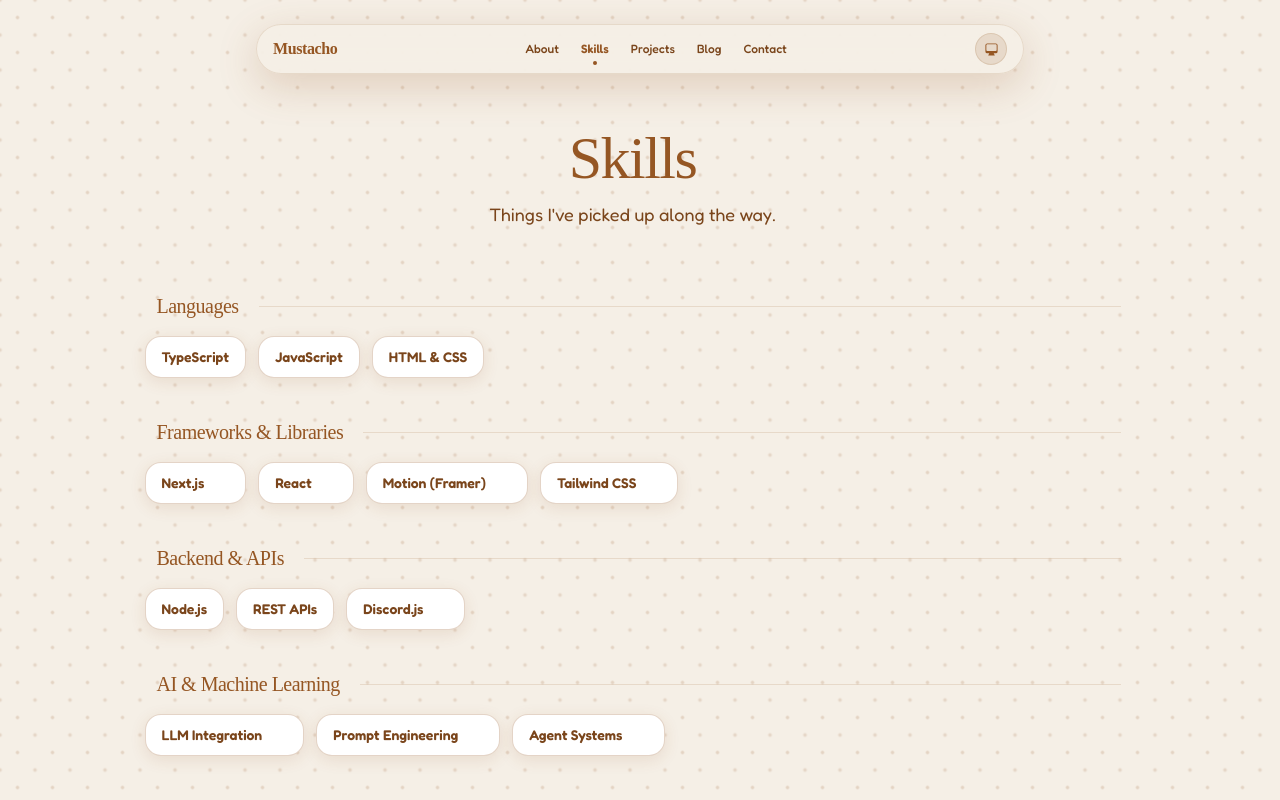
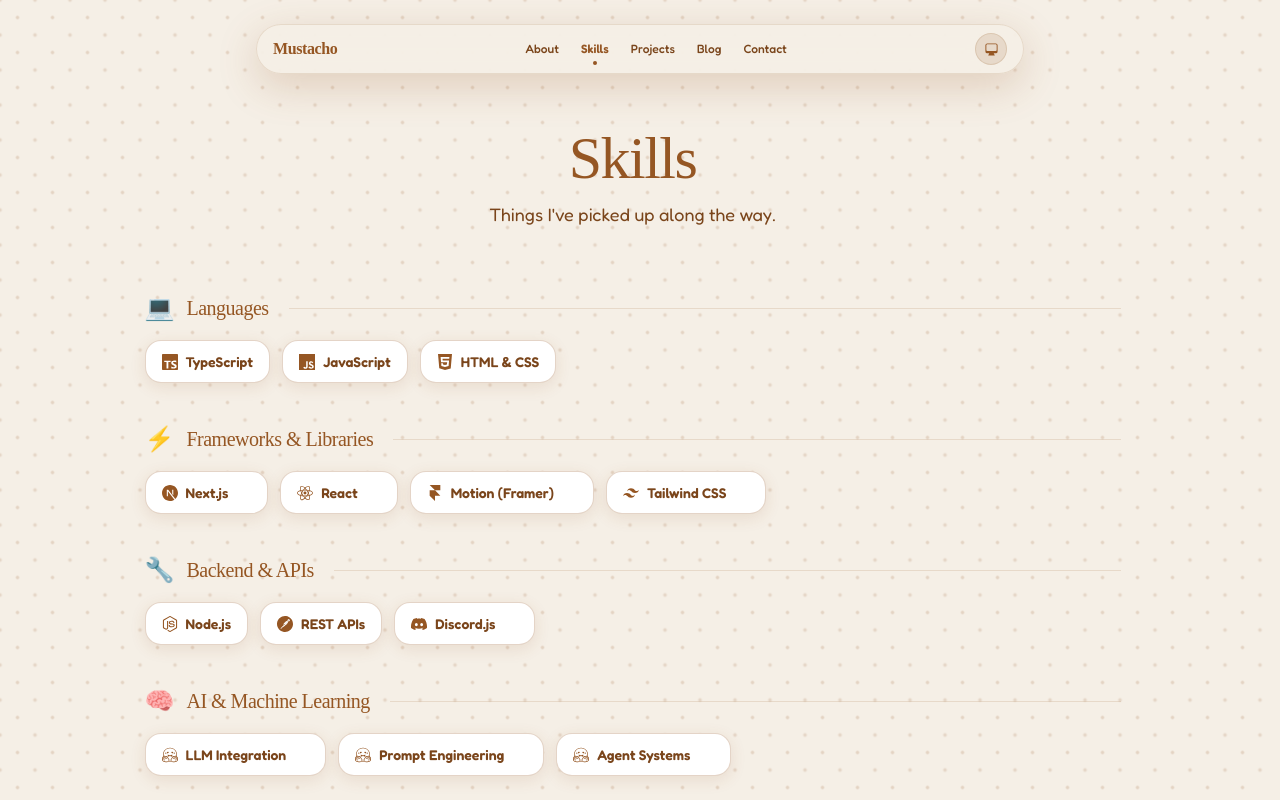
Before and after one commit to imustacho/mustacho.dev, a Next.js app: page /skills in a window 1280 px wide. Shown: the top 800 px of the page. Built offline with nearby package versions, Linux system fonts and the light colour scheme; a web font is replaced by a local one.

Commit message:
feat: redesign skills page with icon chips & hover-expand repo links

```diff
--- a/src/app/globals.css
+++ b/src/app/globals.css
@@ -76,6 +76,68 @@ body {
     animation: cursor-blink 1.2s step-end infinite;
 }
 
+/* ─── Skill Chip ─────────────────────────────────────────────── */
+.skill-chip {
+    display: flex;
+    align-items: center;
+    gap: 8px;
+    padding: 10px 16px;
+    border-radius: 16px;
+    border: 1px solid;
+    cursor: default;
+    transition: box-shadow 0.2s ease, transform 0.2s ease;
+    position: relative;
+    overflow: hidden;
+}
+
+.skill-chip:hover {
+    transform: translateY(-2px);
+    box-shadow: 0 8px 24px var(--shadow-strong) !important;
+}
+
+.skill-chip-icon {
+    display: flex;
+    align-items: center;
+    flex-shrink: 0;
+}
+
+.skill-chip-label {
+    font-size: 0.875rem;
+    font-weight: 600;
+    white-space: nowrap;
+}
+
+.skill-chip-link {
+    display: flex;
+    align-items: center;
+    gap: 5px;
+    font-size: 0.7rem;
+    font-weight: 700;
+    text-decoration: none;
+    white-space: nowrap;
+    padding-left: 10px;
+    border-left: 1px solid;
+    margin-left: 4px;
+    max-width: 0;
+    opacity: 0;
+    overflow: hidden;
+    transition: max-width 0.3s cubic-bezier(0.4, 0, 0.2, 1),
+                opacity 0.3s cubic-bezier(0.4, 0, 0.2, 1),
+                margin-left 0.3s cubic-bezier(0.4, 0, 0.2, 1),
+                padding-left 0.3s cubic-bezier(0.4, 0, 0.2, 1);
+}
+
+.skill-chip:hover .skill-chip-link {
+    max-width: 80px;
+    opacity: 1;
+    margin-left: 8px;
+    padding-left: 12px;
+}
+
+.skill-chip-link:hover {
+    text-decoration: underline;
+}
+
 /* ─── Scrollbar Utilities ────────────────────────────────────── */
 .no-scrollbar::-webkit-scrollbar {
     display: none;
--- a/src/app/skills/page.tsx
+++ b/src/app/skills/page.tsx
@@ -2,11 +2,29 @@
 
 import { motion } from "motion/react";
 import skillsData from "@/data/skills.json";
-import { FaGithub } from "react-icons/fa";
-import Link from "next/link";
+import { FaExternalLinkAlt } from "react-icons/fa";
+import {
+    SiTypescript, SiJavascript, SiHtml5,
+    SiNextdotjs, SiReact, SiFramer, SiTailwindcss,
+    SiNodedotjs, SiPostman, SiDiscord,
+    SiHuggingface,
+    SiGit, SiVercel, SiVscodium,
+} from "react-icons/si";
+import type { IconType } from "react-icons";
 
+/* ─── Icon registry ──────────────────────────────────────────── */
+const iconMap: Record<string, IconType> = {
+    SiTypescript, SiJavascript, SiHtml5,
+    SiNextdotjs, SiReact, SiFramer, SiTailwindcss,
+    SiNodedotjs, SiPostman, SiDiscord,
+    SiHuggingface,
+    SiGit, SiVercel, SiVscodium,
+};
+
+/* ─── Types ──────────────────────────────────────────────────── */
 interface Skill {
     name: string;
+    icon: string;
     repoUrl?: string;
 }
 
@@ -18,6 +36,70 @@ interface SkillCategory {
 
 const categories: SkillCategory[] = skillsData;
 
+/* ─── Skill Chip ─────────────────────────────────────────────── */
+function SkillChip({ skill, delay }: { skill: Skill; delay: number }) {
+    const Icon = iconMap[skill.icon];
+    const hasLink = skill.repoUrl && skill.repoUrl.length > 0;
+
+    return (
+        <motion.div
+            initial={{ opacity: 0, scale: 0.88 }}
+            whileInView={{ opacity: 1, scale: 1 }}
+            viewport={{ once: true }}
+            transition={{
+                type: "spring",
+                stiffness: 200,
+                damping: 18,
+                delay,
+            }}
+            className="group relative"
+        >
+            <div
+                className="skill-chip"
+                style={{
+                    backgroundColor: "var(--bg-elevated)",
+                    borderColor: "var(--border-strong)",
+                    color: "var(--text-muted)",
+                    boxShadow: `0 4px 16px var(--shadow)`,
+                }}
+            >
+                {/* Icon */}
+                {Icon && (
+                    <span
+                        className="skill-chip-icon"
+                        style={{ color: "var(--accent)" }}
+                    >
+                        <Icon size={16} />
+                    </span>
+                )}
+
+                {/* Label */}
+                <span className="skill-chip-label">{skill.name}</span>
+
+                {/* Expandable link area */}
+                {hasLink && (
+                    <a
+                        href={skill.repoUrl}
+                        target="_blank"
+                        rel="noreferrer"
+                        className="skill-chip-link"
+                        style={{
+                            color: "var(--accent)",
+                            borderColor: "var(--border)",
+                        }}
+                        onClick={(e) => e.stopPropagation()}
+                        aria-label={`${skill.name} repository`}
+                    >
+                        <FaExternalLinkAlt size={10} />
+                        <span>Repo</span>
+                    </a>
+                )}
+            </div>
+        </motion.div>
+    );
+}
+
+/* ─── Skills Page ────────────────────────────────────────────── */
 export default function SkillsPage() {
     return (
         <main className="min-h-screen relative overflow-hidden" style={{ color: "var(--text-primary)" }}>
@@ -65,50 +147,11 @@ export default function SkillsPage() {
                             {/* Skills grid */}
                             <div className="flex flex-wrap gap-3">
                                 {cat.skills.map((skill, sIdx) => (
-                                    <motion.div
+                                    <SkillChip
                                         key={skill.name}
-                                        initial={{ opacity: 0, scale: 0.88 }}
-                                        whileInView={{ opacity: 1, scale: 1 }}
-                                        viewport={{ once: true }}
-                                        transition={{
-                                            type: "spring",
-                                            stiffness: 200,
-                                            damping: 18,
-                                            delay: catIdx * 0.06 + sIdx * 0.04
-                                        }}
-                                        whileHover={{ y: -3, scale: 1.04 }}
-                                        className="group relative flex items-center gap-2 px-4 py-2.5 rounded-2xl border transition-shadow duration-200 cursor-default"
-                                        style={{
-                                            backgroundColor: "var(--bg-elevated)",
-                                            borderColor: "var(--border-strong)",
-                                            color: "var(--text-muted)",
-                                            boxShadow: `0 4px 16px var(--shadow)`,
-                                        }}
-                                    >
-                                        <span className="text-sm font-semibold">{skill.name}</span>
-
-                                        {skill.repoUrl && (
-                                            <Link
-                                                href={skill.repoUrl}
-                                                target="_blank"
-                                                rel="noreferrer"
-                                                className="ml-1 opacity-0 group-hover:opacity-100 transition-opacity duration-200"
-                                                style={{ color: "var(--accent)" }}
-                                                aria-label={`${skill.name} repository`}
-                                                onClick={(e) => e.stopPropagation()}
-                                            >
-                                                <FaGithub size={13} />
-                                            </Link>
-                                        )}
-
-                                        {/* Hover glow */}
-                                        <motion.div
-                                            className="absolute inset-0 rounded-2xl opacity-0 group-hover:opacity-100 pointer-events-none transition-opacity duration-200"
-                                            style={{
-                                                background: `radial-gradient(ellipse at center, var(--border) 0%, transparent 80%)`,
-                                            }}
-                                        />
-                                    </motion.div>
+                                        skill={skill}
+                                        delay={catIdx * 0.06 + sIdx * 0.04}
+                                    />
                                 ))}
                             </div>
                         </motion.div>
--- a/src/data/skills.json
+++ b/src/data/skills.json
@@ -1,94 +1,110 @@
 [
     {
         "category": "Languages",
-        "icon": "",
+        "icon": "💻",
         "skills": [
             {
                 "name": "TypeScript",
+                "icon": "SiTypescript",
                 "repoUrl": ""
             },
             {
                 "name": "JavaScript",
+                "icon": "SiJavascript",
                 "repoUrl": ""
             },
             {
                 "name": "HTML & CSS",
+                "icon": "SiHtml5",
                 "repoUrl": ""
             }
         ]
     },
     {
         "category": "Frameworks & Libraries",
-        "icon": "",
+        "icon": "⚡",
         "skills": [
             {
                 "name": "Next.js",
+                "icon": "SiNextdotjs",
                 "repoUrl": "https://github.com/imustacho/mustacho.dev"
             },
             {
                 "name": "React",
+                "icon": "SiReact",
                 "repoUrl": "https://github.com/imustacho/mustacho.dev"
             },
             {
                 "name": "Motion (Framer)",
+                "icon": "SiFramer",
                 "repoUrl": "https://github.com/imustacho/mustacho.dev"
             },
             {
                 "name": "Tailwind CSS",
+                "icon": "SiTailwindcss",
                 "repoUrl": "https://github.com/imustacho/mustacho.dev"
             }
         ]
     },
     {
         "category": "Backend & APIs",
-        "icon": "",
+        "icon": "🔧",
         "skills": [
             {
                 "name": "Node.js",
+                "icon": "SiNodedotjs",
                 "repoUrl": ""
             },
             {
                 "name": "REST APIs",
+                "icon": "SiPostman",
                 "repoUrl": ""
             },
             {
                 "name": "Discord.js",
+                "icon": "SiDiscord",
                 "repoUrl": "https://github.com/imustacho/hungerfall"
             }
         ]
     },
     {
         "category": "AI & Machine Learning",
-        "icon": "",
+        "icon": "🧠",
         "skills": [
             {
                 "name": "LLM Integration",
+                "icon": "SiHuggingface",
                 "repoUrl": "https://github.com/imustacho/overseer"
             },
             {
                 "name": "Prompt Engineering",
+                "icon": "SiHuggingface",
                 "repoUrl": "https://github.com/imustacho/bubble"
             },
             {
                 "name": "Agent Systems",
+                "icon": "SiHuggingface",
                 "repoUrl": "https://github.com/imustacho/overseer"
             }
         ]
     },
     {
         "category": "Tools & DevOps",
-        "icon": "",
+        "icon": "🛠️",
         "skills": [
             {
                 "name": "Git & GitHub",
+                "icon": "SiGit",
                 "repoUrl": ""
             },
             {
                 "name": "Vercel",
+                "icon": "SiVercel",
                 "repoUrl": ""
             },
             {
                 "name": "VS Code",
+                "icon": "SiVscodium",
                 "repoUrl": ""
             }
         ]
```
